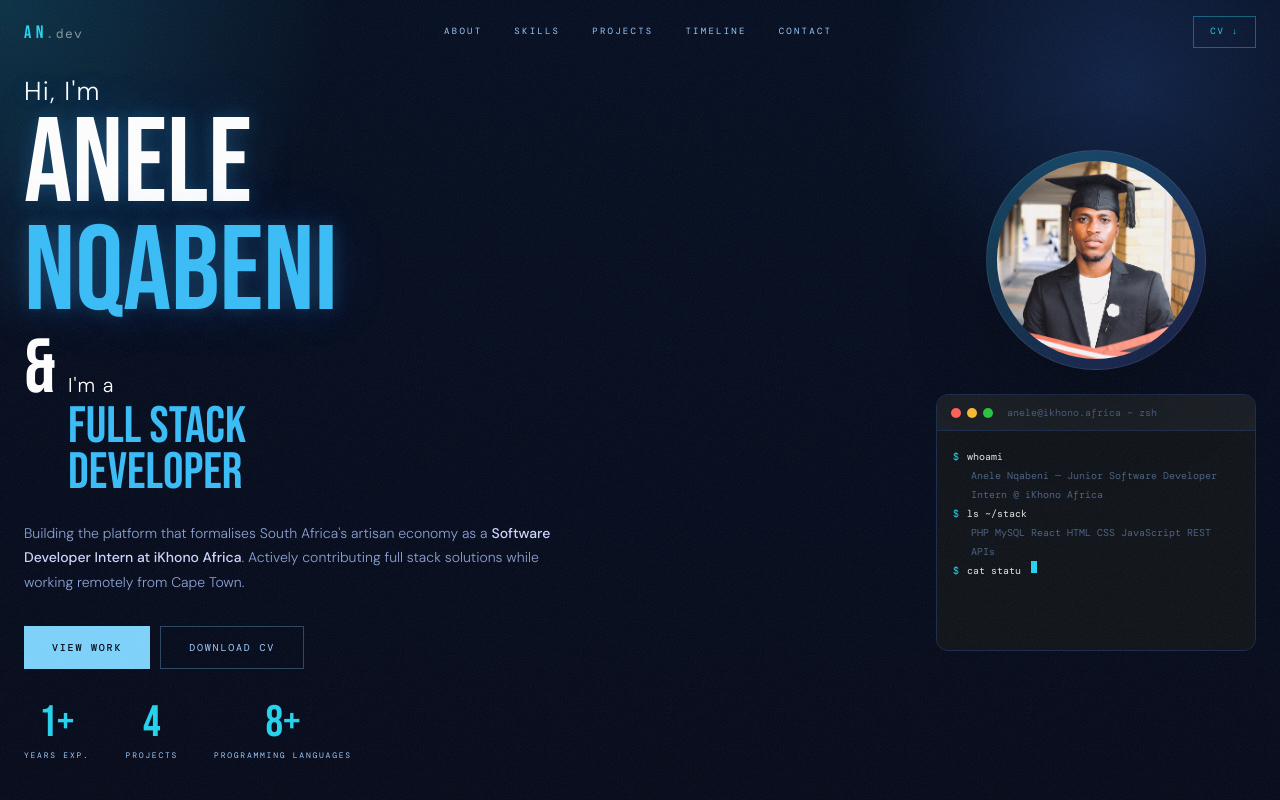
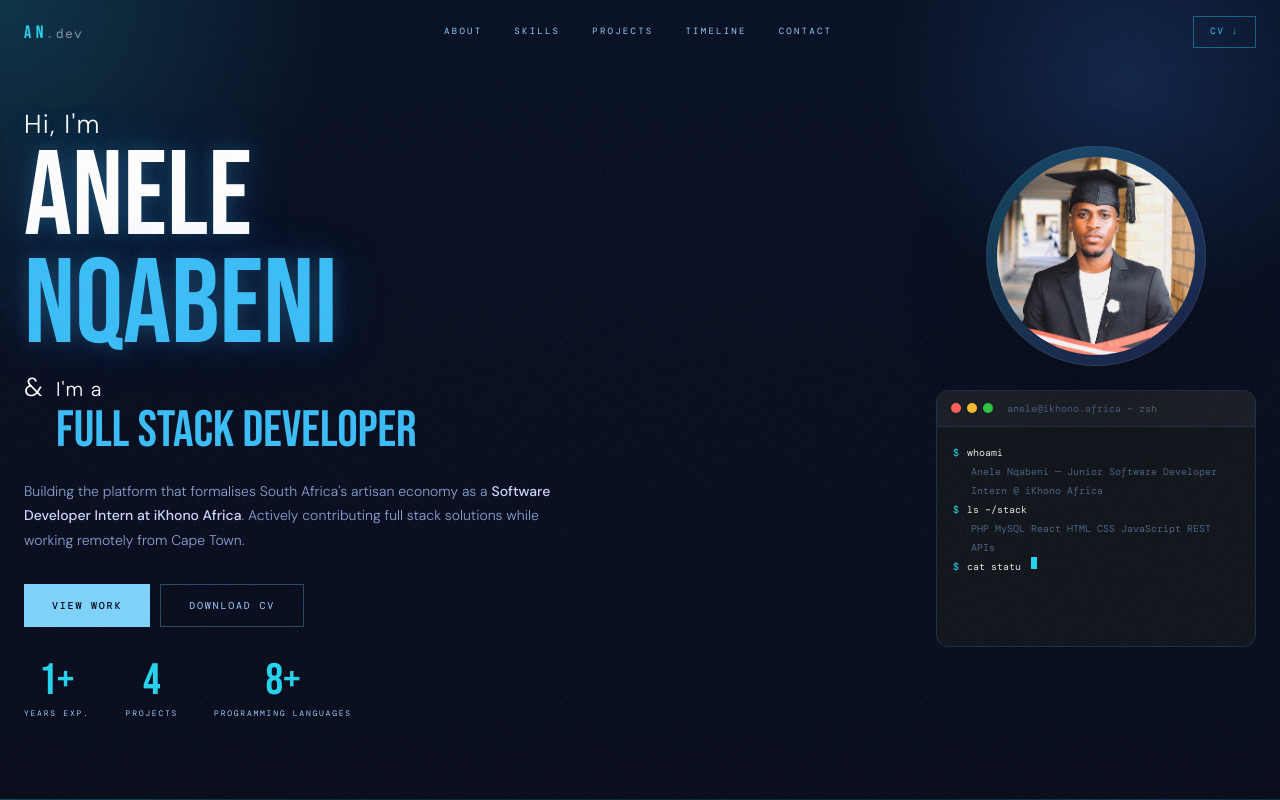
Before and after one commit to AneleNqabeni220403635/anele_portfolio, a Next.js app in the folder anele_portfolio/: page / in a window 1280 px wide. Shown: the top 800 px of the page. Built offline with nearby package versions, Linux system fonts and the light colour scheme; no server answers.

Commit message:
headline fix

```diff
--- a/anele_portfolio/pages/index.jsx
+++ b/anele_portfolio/pages/index.jsx
@@ -16,9 +16,9 @@ const SKILLS = [
 
 const TICKER_TAGS = [
   "React", "PHP", "PostgreSQL", "JavaScript", "C# .NET 9", "React Native",
-  "Expo", "Railway","Zustand", "Axios","SignalR", "REST APIs", "Git", "GitLab", "FileZilla",
+  "Expo", "Railway", "Zustand", "Axios", "SignalR", "REST APIs", "Git", "GitLab", "FileZilla",
   "Bootstrap", "Joomla", "KonsoleH", "Apache", "MySQL", "Java", "Spring Boot", "Python",
-  "HTML5", "CSS3", "VS Code", "Tailwind","Node.js",
+  "HTML5", "CSS3", "VS Code", "Tailwind", "Node.js",
 ];
 
 const PROJECTS = [
@@ -34,7 +34,7 @@ const PROJECTS = [
   {
     name: "Metrolink",
     index: "02",
-    tech: ["C# .NET 9", "PostgreSQL", "React Native", "Expo", "Railway","Zustand", "Axios","SignalR", "REST APIs"],
+    tech: ["C# .NET 9", "PostgreSQL", "React Native", "Expo", "Railway", "Zustand", "Axios", "SignalR", "REST APIs"],
     period: "Jan 2026 – Present",
     badge: "STARTUP",
     desc: "A Cape Town transit intelligence platform unifying MyCiTi, Metrorail, and Golden Arrow schedules with crowdsourced delay reporting - built on demo APIs as early development, with live agency integration on the roadmap.",
@@ -637,10 +637,11 @@ export default function Home() {
                   flexWrap: "wrap",
                 }}>
                   <span style={{
-      fontFamily: "'Bebas Neue', sans-serif",
-      fontSize: "clamp(40px, 6vw, 80px)",
+                    fontFamily: "'DM Sans', sans-serif",
+                    fontSize: "clamp(18px, 2.5vw, 26px)",
+                    fontWeight: 300,
                     color: "#ffffff",
-      lineHeight: 0.9,
+                    letterSpacing: "0.05em",
                   }}>
                     &amp;
                   </span>
@@ -661,8 +662,9 @@ export default function Home() {
                       fontSize: "clamp(28px, 4vw, 56px)",
                       color: "#38bdf8",
                       lineHeight: 0.9,
+                      whiteSpace: "nowrap",
                     }}>
-        FULL STACK<br />DEVELOPER
+                      FULL STACK DEVELOPER
                     </span>
                   </div>
                 </div>
```
Lines whose indentation alone changed are shown as unchanged.
